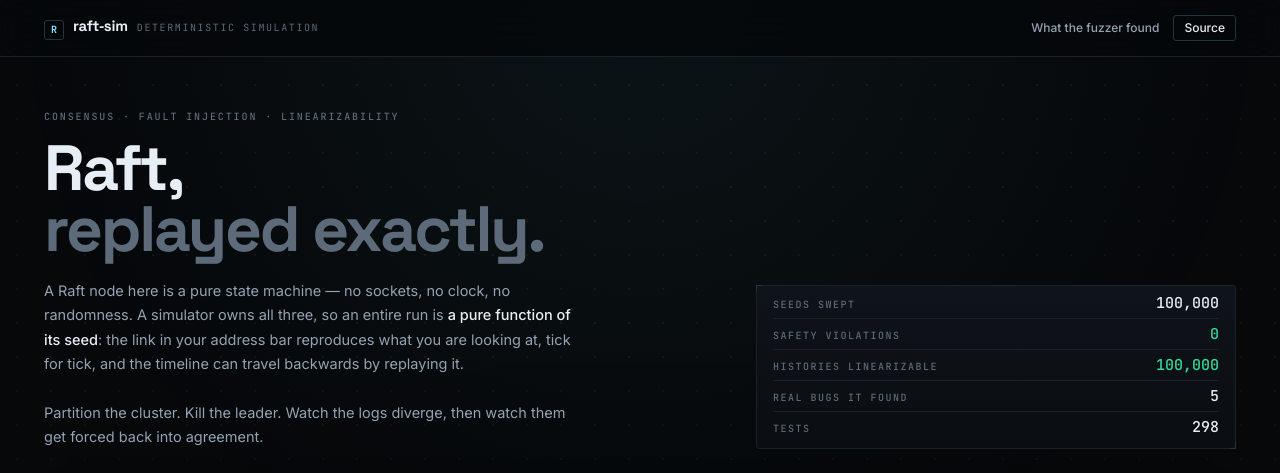
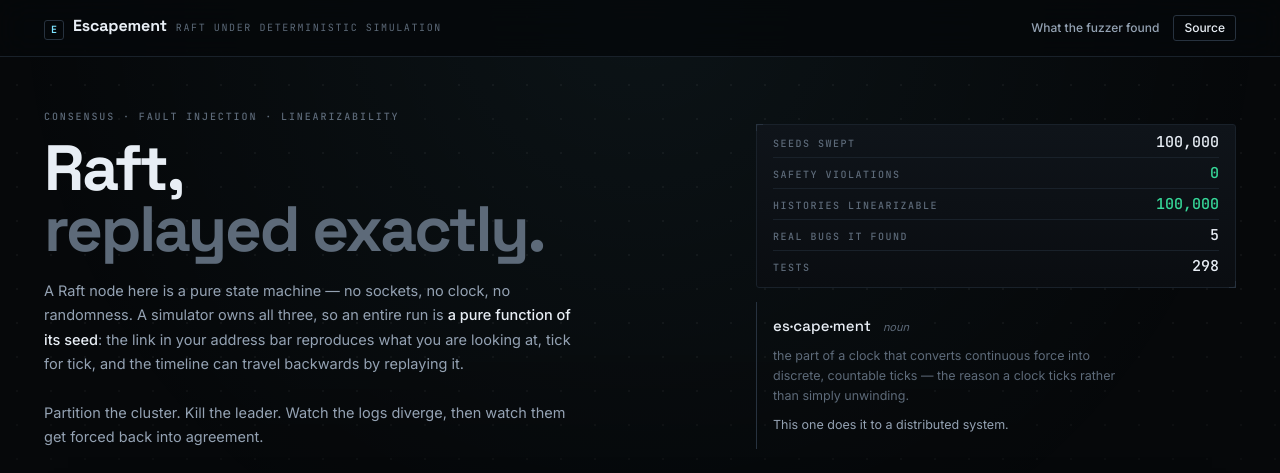
Before and after one commit to DhanushKrishna4/Escapement, a website built with Vite: page web/index.html in a window 1280 px wide. Shown: the top 473 px of the page. Built offline with nearby package versions, Linux system fonts and the light colour scheme.

Commit message:
Name the project Escapement
Display names only: page titles, the masthead wordmark, and the README heading.
The repository, crates, packages, paths and the wasm module keep their existing
names.

The hero carries a short gloss on the word, because a project named after a
mechanism is only worth it if the page says which mechanism and why: an
escapement is the part of a clock that turns continuous force into discrete,
countable ticks, which is exactly what the simulator does to time.

```diff
--- a/web/index.html
+++ b/web/index.html
@@ -3,10 +3,10 @@
   <head>
     <meta charset="utf-8" />
     <meta name="viewport" content="width=device-width, initial-scale=1" />
-    <title>Raft, under deterministic simulation</title>
+    <title>Escapement — Raft under deterministic simulation</title>
     <meta
       name="description"
-      content="A Raft consensus implementation tested by deterministic simulation: every run is a pure function of its seed, so any failure replays exactly."
+      content="Escapement: a Raft consensus implementation tested by deterministic simulation. Every run is a pure function of its seed, so any failure replays exactly."
     />
     <meta name="color-scheme" content="dark" />
     <link rel="preconnect" href="https://fonts.googleapis.com" />
@@ -21,9 +21,9 @@
     <header class="masthead">
       <div class="wrap">
         <a class="wordmark" href="index.html">
-          <span class="glyph">R</span>
-          raft&#8209;sim
-          <small>deterministic simulation</small>
+          <span class="glyph">E</span>
+          Escapement
+          <small>raft under deterministic simulation</small>
         </a>
         <nav>
           <a class="hide-sm" href="results.html">What the fuzzer found</a>
@@ -56,7 +56,8 @@
             </p>
           </div>
 
-          <div class="plate ticked">
+          <div class="side">
+            <div class="plate ticked">
             <dl>
               <div><dt>Seeds swept</dt><dd>100,000</dd></div>
               <div><dt>Safety violations</dt><dd class="pos">0</dd></div>
@@ -64,6 +65,18 @@
               <div><dt>Real bugs it found</dt><dd>5</dd></div>
               <div><dt>Tests</dt><dd>298</dd></div>
             </dl>
+            </div>
+
+            <figure class="gloss">
+              <span class="word">es&middot;cape&middot;ment</span>
+              <span class="pos">noun</span>
+              <p>
+                the part of a clock that converts continuous force into discrete,
+                countable ticks &mdash; the reason a clock ticks rather than simply
+                unwinding.
+              </p>
+              <p class="tie">This one does it to a distributed system.</p>
+            </figure>
           </div>
         </div>
       </section>
--- a/web/src/style.css
+++ b/web/src/style.css
@@ -143,8 +143,8 @@ a:hover { color: #b6efff; }
   display: flex;
   align-items: baseline;
   gap: 9px;
-  font: 700 15px/1 var(--f-display);
-  letter-spacing: -0.015em;
+  font: 700 16px/1 var(--f-display);
+  letter-spacing: -0.008em;
   color: var(--ink);
 }
 .wordmark .glyph {
@@ -236,6 +236,34 @@ a:hover { color: #b6efff; }
   color: var(--ink);
 }
 .plate dd.pos { color: var(--leader); }
+
+.side { display: flex; flex-direction: column; gap: 14px; }
+
+/* A dictionary gloss. The project is named after a real mechanism and the name
+   is only worth having if the page says why. */
+.gloss {
+  margin: 0;
+  padding: 13px 16px 14px;
+  border-left: 1px solid var(--line-hi);
+}
+.gloss .word {
+  font: 500 15px/1 var(--f-display);
+  letter-spacing: 0.01em;
+  color: var(--ink);
+}
+.gloss .pos {
+  margin-left: 8px;
+  font: italic 400 11px/1 var(--f-sans);
+  color: var(--ink-3);
+}
+.gloss p {
+  margin: 9px 0 0;
+  max-width: 44ch;
+  font-size: 12.5px;
+  line-height: 1.6;
+  color: var(--ink-3);
+}
+.gloss p.tie { color: var(--ink-2); }
 
 /* --- banner -------------------------------------------------------------- */
 
```
Also changed, not shown: web/results.html (+6 -6 lines), README.md.
